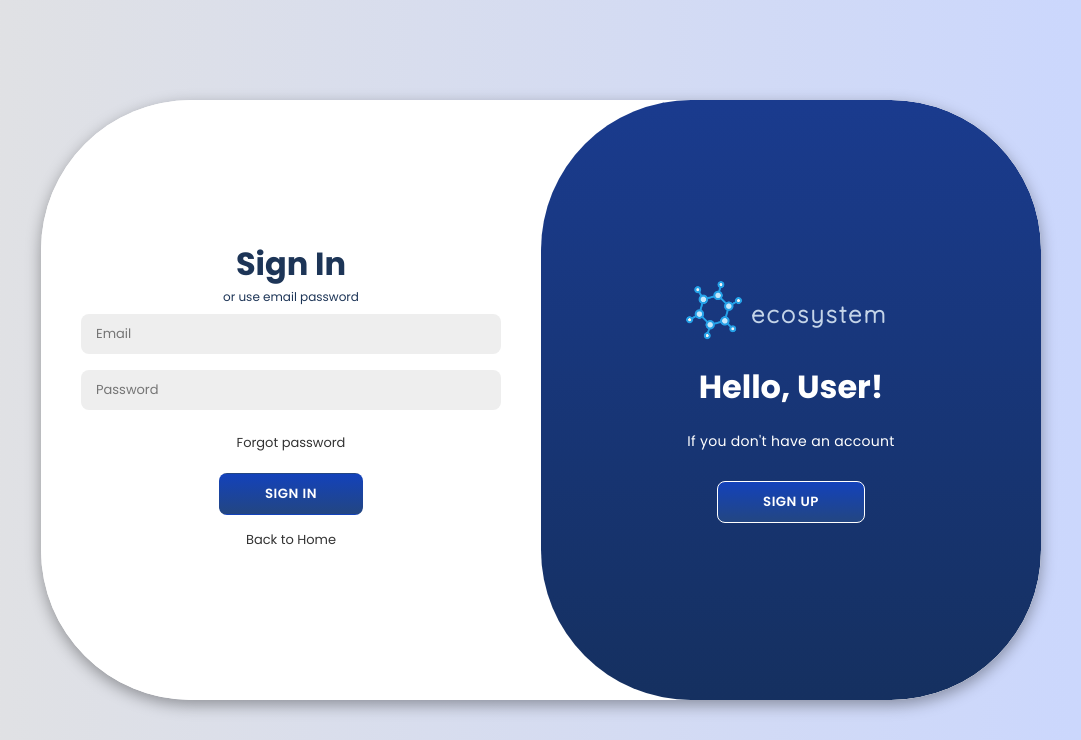
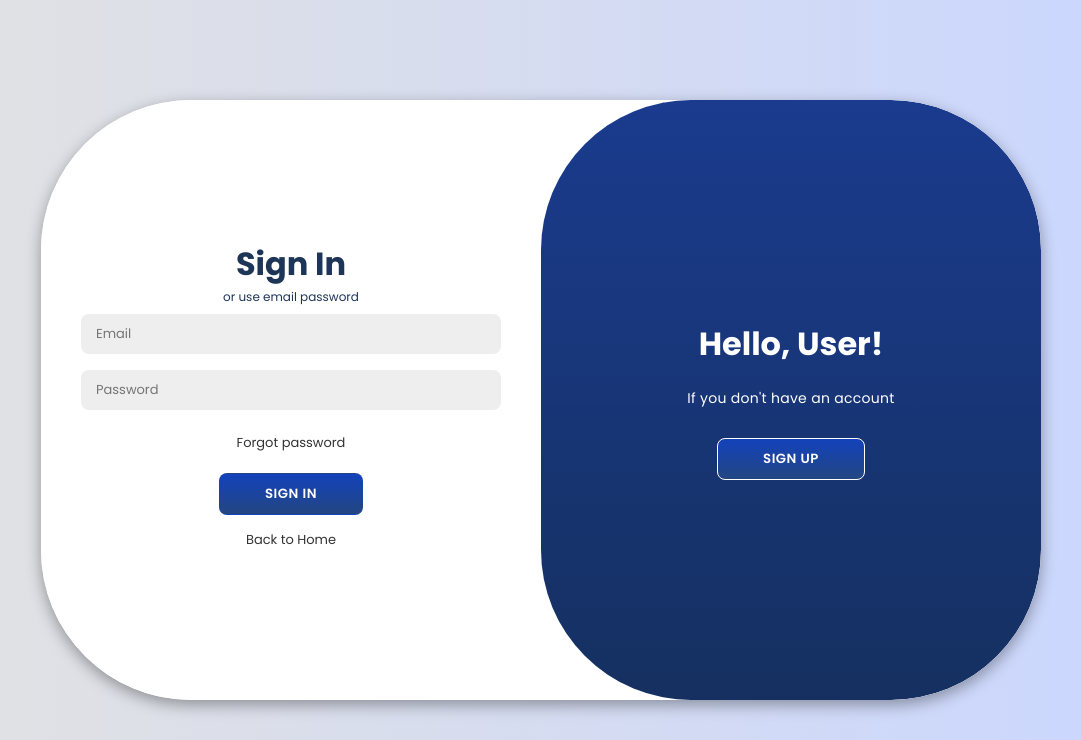
Before and after one commit to raghadwaleedd/project1, a Django app: template templates/fronthtml/Login_Sign.Html in a window 1280 px wide. Shown: the top 740 px of the page, without its empty margins (99-1180 px from the left). Run offline with Django 5.2, Linux system fonts and the light colour scheme; the template is opened without the code that fills it, so the values that code supplies are empty.

Commit message:
changed the logo

```diff
--- a/templates/fronthtml/Login_Sign.Html
+++ b/templates/fronthtml/Login_Sign.Html
@@ -52,11 +52,7 @@
       <div class="toogle-container">
         <div class="toogle">
           <div class="toogle-panel toogle-left">
-            <div class="container-a">
-              <img src="{% static 'vector.png' %}" alt="Chatbot Logo" class="logo">
-              <span   class="ecosystem-text" style="font-size: 1.5rem;"> Ecosystem  </span>
 
-            </div>
 
             <h1>Welcome User!</h1>
             <p>If you already have an account</p>
@@ -64,10 +60,7 @@
           </div>
 
           <div class="toogle-panel toogle-right">
-            <div class="container-a">
-                <img src="{% static 'vector.png' %}" alt="Chatbot Logo" class="logo">
-                <span   class="ecosystem-text" style="font-size: 1.5rem;"> Ecosystem  </span>
-            </div>
+
             <h1>Hello, User!</h1>
             <p>If you don't have an account</p>
             <button class="hidden" id="register">Sign Up</button>
--- a/templates/fronthtml/index.html
+++ b/templates/fronthtml/index.html
@@ -4,7 +4,7 @@
 <head>
     <meta charset="UTF-8">
     <meta name="viewport" content="width=device-width, initial-scale=1.0">
-    <title> ecosystem</title>
+    <title> ecosystem </title>
     <link rel="icon" type="image/png" href="static\vector.png">
     <link href="https://cdnjs.cloudflare.com/ajax/libs/tailwindcss/2.2.19/tailwind.min.css" rel="stylesheet">
     <script src="https://cdnjs.cloudflare.com/ajax/libs/lucide/0.263.1/umd/lucide.min.js"></script>
@@ -21,7 +21,7 @@
                     <i data-lucide="brain" class="w-8 h-8 text-blue-600 transform group-hover:rotate-180 transition-transform duration-700"></i>
                     <span class="text-xl font-bold bg-clip-text text-transparent bg-gradient-to-r from-blue-400 to-blue-600 animate-pulse flex items-center gap-2">
                         <img src="{% static 'vector.png' %}" alt="Logo" class="h-12 inline-block">
-                        ecosystem
+
                     </span>
                 </div>
                 <div class="flex space-x-8">
@@ -42,7 +42,6 @@
                 <div class="space-y-6">
                     <h1 class="text-7xl font-bold mb-6 leading-tight">
                         <span class="block bg-clip-text text-transparent bg-gradient-to-r from-blue-400 to-blue-600 animate-pulse">
-                            <img src="{% static 'vector.png' %}" alt="Logo" class="h-12 inline-block">
                             Advanced AI
                         </span>
                         <span class="typing-effect">Language Model </span>
```
Also changed, not shown: db.sqlite3, static/vector.png.
